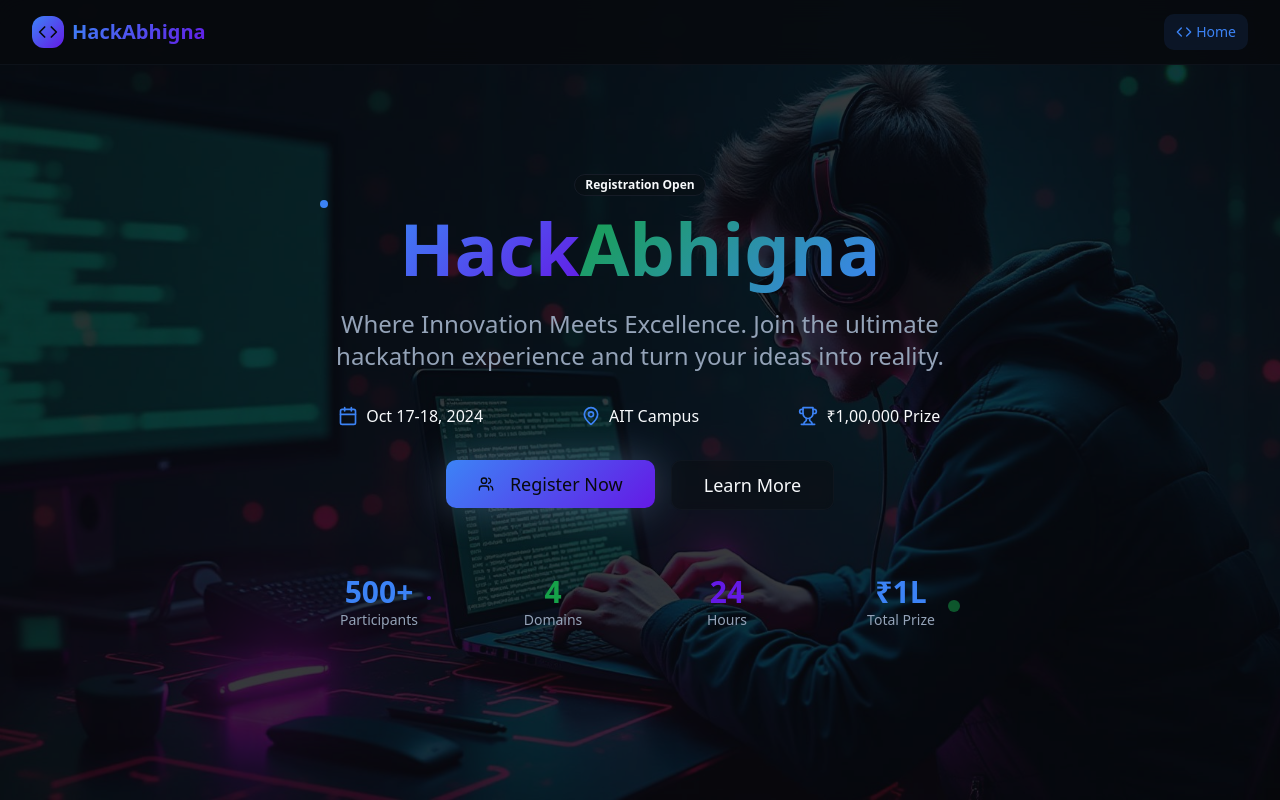
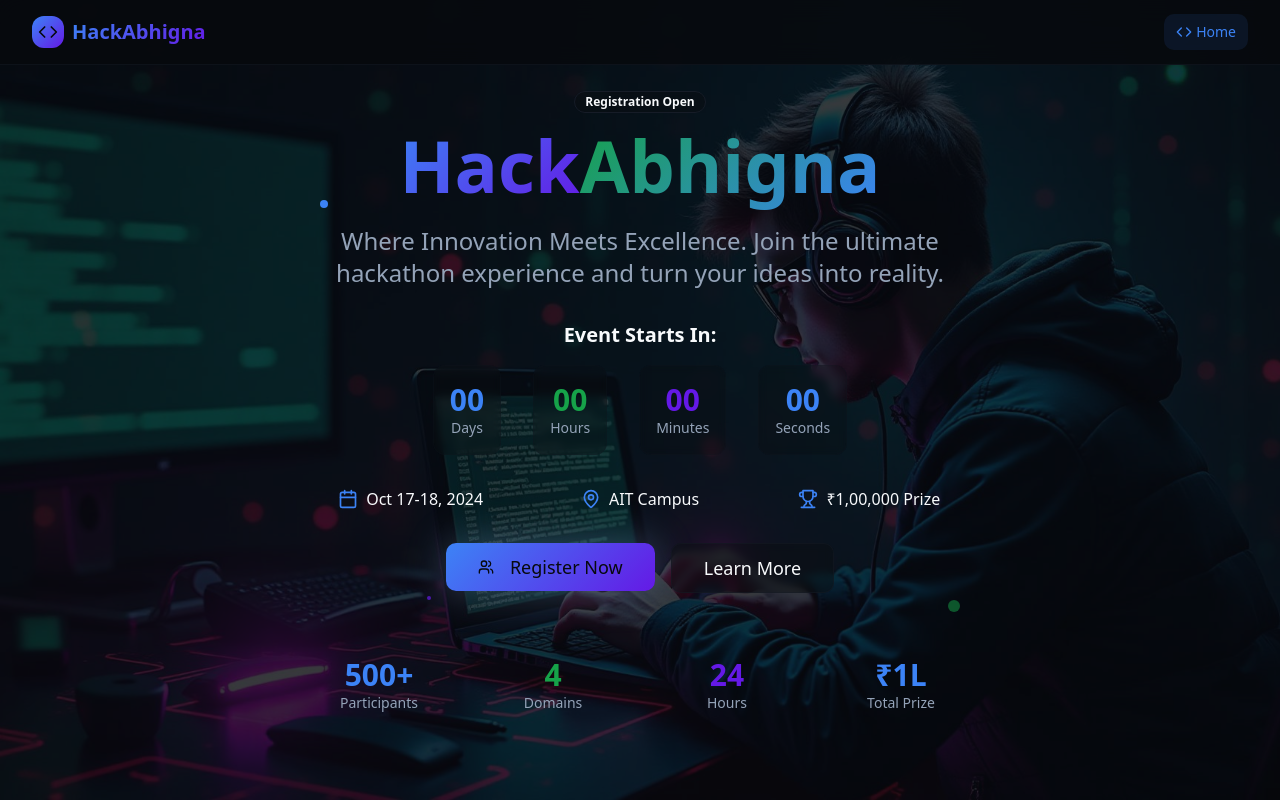
Before and after one commit to abhi120508/hackabhigna-hub, a React (Vite) app: page / in a window 1280 px wide. Shown: the top 800 px of the page. Built offline with nearby package versions, Linux system fonts and the light colour scheme.

Commit message:
Add countdown timer

```diff
--- /dev/null
+++ b/src/components/CountdownTimer.tsx
@@ -0,0 +1,68 @@
+import { useState, useEffect } from "react";
+
+interface TimeLeft {
+  days: number;
+  hours: number;
+  minutes: number;
+  seconds: number;
+}
+
+export function CountdownTimer() {
+  const [timeLeft, setTimeLeft] = useState<TimeLeft>({
+    days: 0,
+    hours: 0,
+    minutes: 0,
+    seconds: 0,
+  });
+
+  useEffect(() => {
+    const targetDate = new Date("2024-10-16T10:00:00").getTime();
+
+    const timer = setInterval(() => {
+      const now = new Date().getTime();
+      const difference = targetDate - now;
+
+      if (difference > 0) {
+        const days = Math.floor(difference / (1000 * 60 * 60 * 24));
+        const hours = Math.floor((difference % (1000 * 60 * 60 * 24)) / (1000 * 60 * 60));
+        const minutes = Math.floor((difference % (1000 * 60 * 60)) / (1000 * 60));
+        const seconds = Math.floor((difference % (1000 * 60)) / 1000);
+
+        setTimeLeft({ days, hours, minutes, seconds });
+      } else {
+        setTimeLeft({ days: 0, hours: 0, minutes: 0, seconds: 0 });
+      }
+    }, 1000);
+
+    return () => clearInterval(timer);
+  }, []);
+
+  return (
+    <div className="flex justify-center items-center gap-4 md:gap-8 mb-8">
+      <div className="text-center bg-card/30 backdrop-blur-sm rounded-lg p-3 md:p-4 border border-border/20">
+        <div className="text-2xl md:text-3xl font-bold text-primary">
+          {timeLeft.days.toString().padStart(2, '0')}
+        </div>
+        <div className="text-xs md:text-sm text-muted-foreground">Days</div>
+      </div>
+      <div className="text-center bg-card/30 backdrop-blur-sm rounded-lg p-3 md:p-4 border border-border/20">
+        <div className="text-2xl md:text-3xl font-bold text-accent">
+          {timeLeft.hours.toString().padStart(2, '0')}
+        </div>
+        <div className="text-xs md:text-sm text-muted-foreground">Hours</div>
+      </div>
+      <div className="text-center bg-card/30 backdrop-blur-sm rounded-lg p-3 md:p-4 border border-border/20">
+        <div className="text-2xl md:text-3xl font-bold text-secondary">
+          {timeLeft.minutes.toString().padStart(2, '0')}
+        </div>
+        <div className="text-xs md:text-sm text-muted-foreground">Minutes</div>
+      </div>
+      <div className="text-center bg-card/30 backdrop-blur-sm rounded-lg p-3 md:p-4 border border-border/20">
+        <div className="text-2xl md:text-3xl font-bold text-primary">
+          {timeLeft.seconds.toString().padStart(2, '0')}
+        </div>
+        <div className="text-xs md:text-sm text-muted-foreground">Seconds</div>
+      </div>
+    </div>
+  );
+}
--- a/src/components/HeroSection.tsx
+++ b/src/components/HeroSection.tsx
@@ -2,6 +2,7 @@ import { Button } from "@/components/ui/button";
 import { Badge } from "@/components/ui/badge";
 import { Calendar, MapPin, Trophy, Users } from "lucide-react";
 import heroBg from "@/assets/hero-bg.jpg";
+import { CountdownTimer } from "@/components/CountdownTimer";
 
 export function HeroSection() {
   const scrollToRegistration = () => {
@@ -37,6 +38,14 @@ export function HeroSection() {
           Where Innovation Meets Excellence. Join the ultimate hackathon
           experience and turn your ideas into reality.
         </p>
+
+        {/* Countdown Timer */}
+        <div className="mb-8">
+          <h3 className="text-lg md:text-xl font-semibold mb-4 text-foreground">
+            Event Starts In:
+          </h3>
+          <CountdownTimer />
+        </div>
 
         {/* Event Details */}
         <div className="grid grid-cols-1 md:grid-cols-3 gap-4 mb-8 max-w-2xl mx-auto">
```
